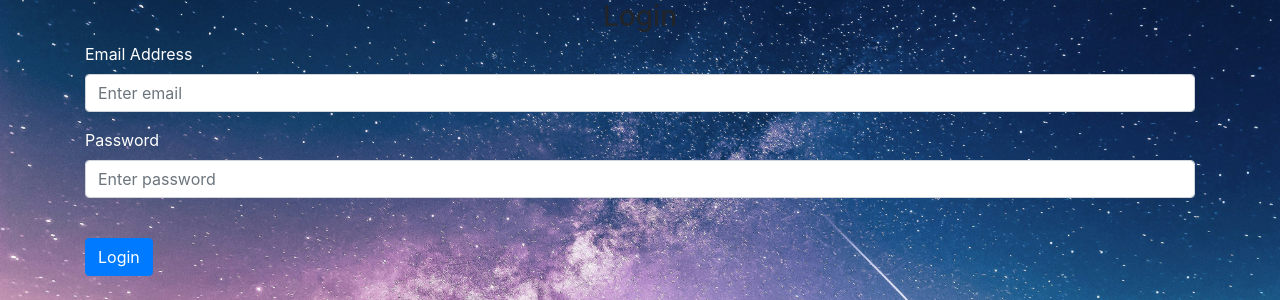
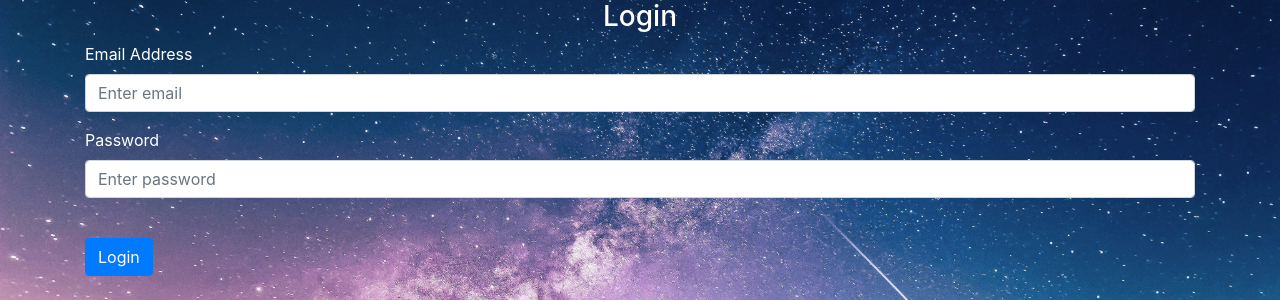
Before and after one commit to Tarxanask/LabWork, a Python web app: template website/templates/login.html in a window 1280 px wide. Shown: the part 56-356 px from the top of the page. Run offline with Jinja, Linux system fonts and the light colour scheme; the template is opened without the code that fills it, so the values that code supplies are empty; some libraries are stand-ins or nearby versions.

Commit message:
simple_change
changed the color of login and signup headers to white

```diff
--- a/website/templates/login.html
+++ b/website/templates/login.html
@@ -1,7 +1,7 @@
 {% extends "base.html" %} {% block title %}Login{% endblock %} {% block content
 %}
 <form method="POST">
-  <h3 align="center">Login</h3>
+  <h3 align="center" style="color: white;">Login</h3>
   <div class="form-group">
     <label for="email" style="color: white;">Email Address</label>
     <input
--- a/website/templates/sign_up.html
+++ b/website/templates/sign_up.html
@@ -1,7 +1,7 @@
 {% extends "base.html" %} {% block title %}Sign Up{% endblock %} {% block
 content %}
 <form method="POST">
-  <h3 align="center">Sign Up</h3>
+  <h3 align="center" style="color: white;">Sign Up</h3>
   <div class="form-group">
     <label for="email" style="color: white;">Email Address</label>
     <input
```
Also changed, not shown: .aider.chat.history.md, instance/database.db, 1 other file.
